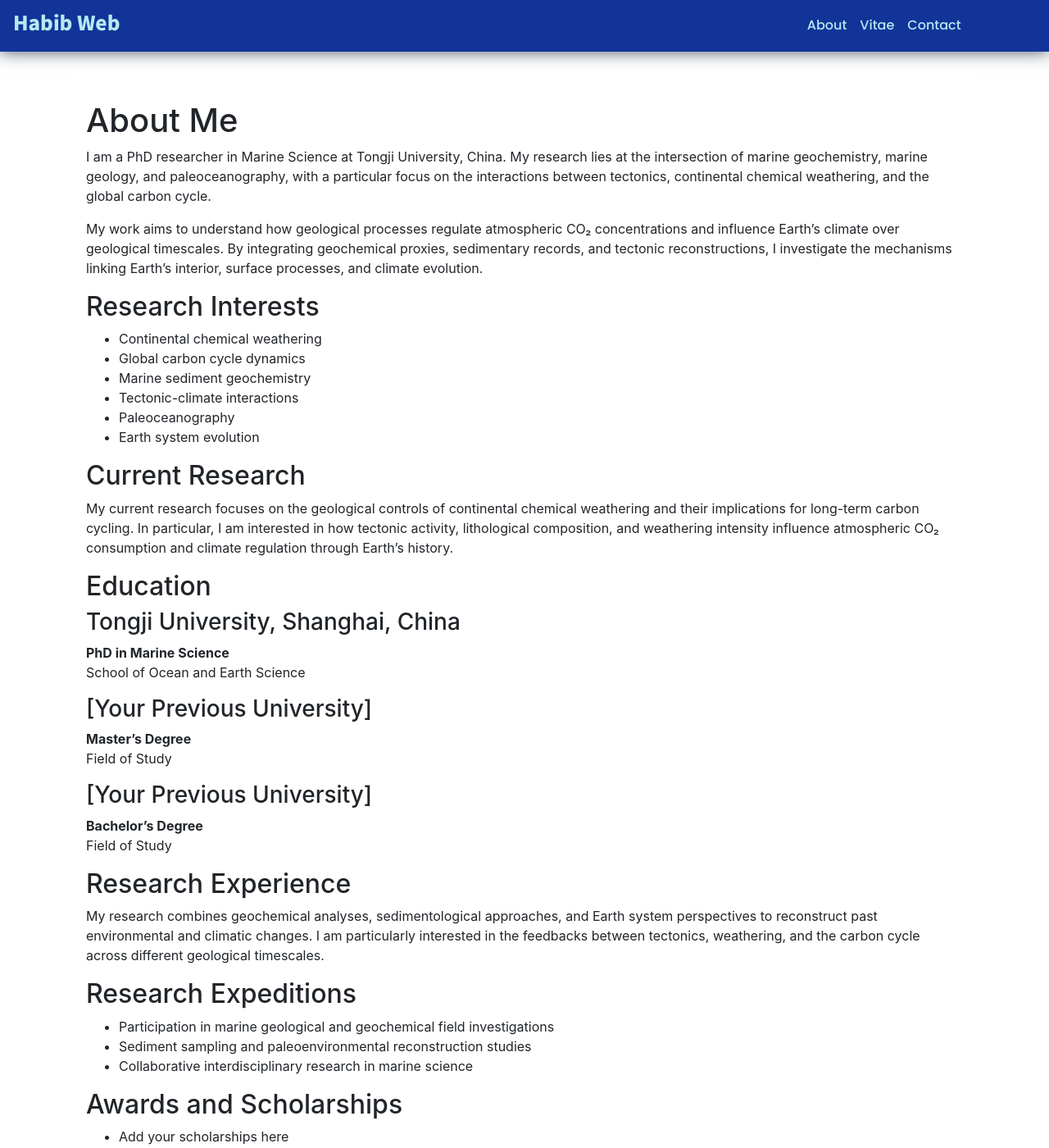
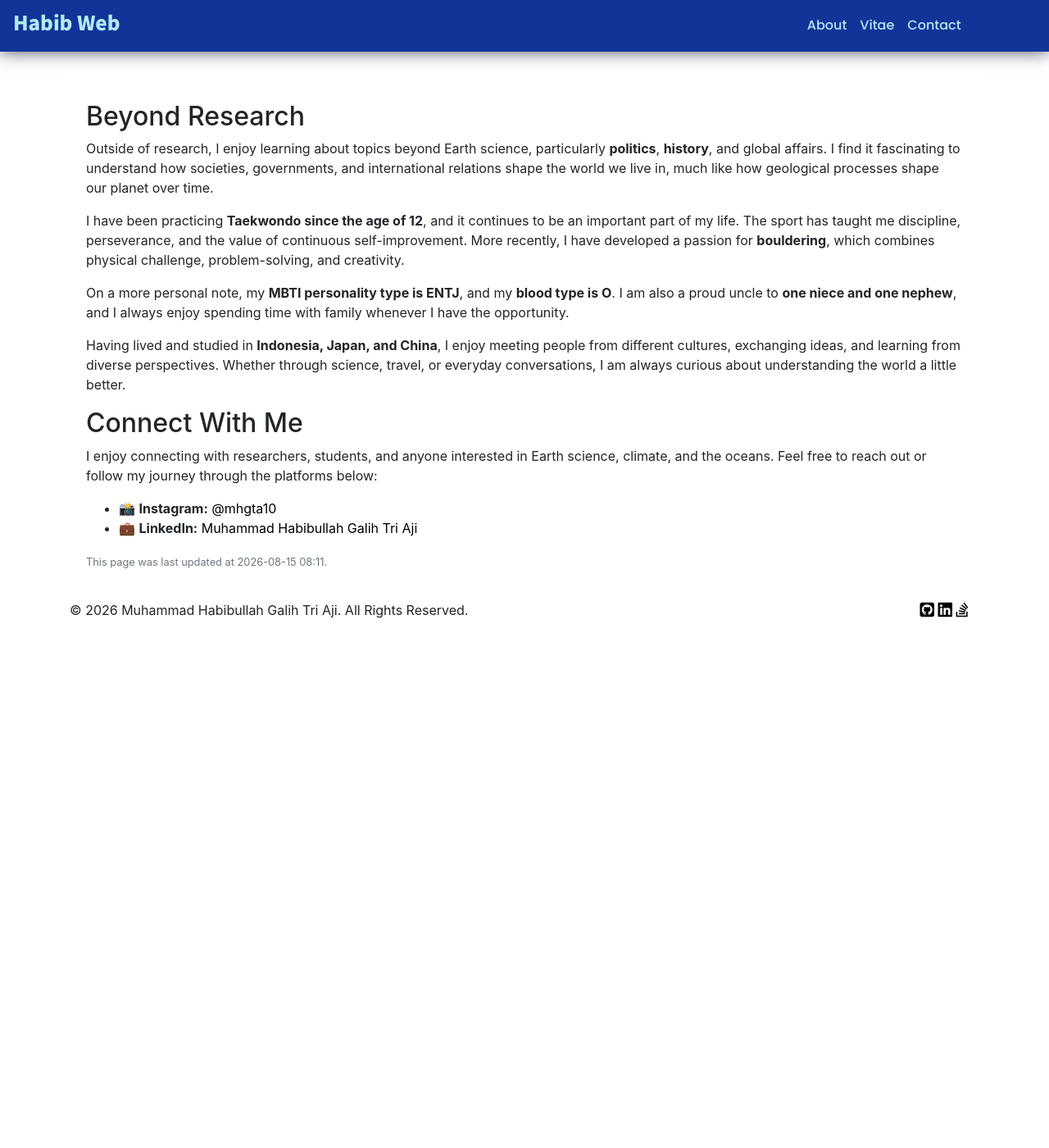
Before and after one commit to mhgta10/mhgta10.github.io, a Jekyll site: the page built from pages/about.md, in a window 1280 px wide and 1400 px high. Shown: the whole window at 82% size. Built offline with Jekyll 4.4.1, drawn with Linux system fonts in a browser that asks for light colours; nearby versions of some CDN libraries; comment, search, counter and statistics services are not loaded; some of the changed text lies outside the part shown.

Commit message:
Update about.md

```diff
--- a/pages/about.md
+++ b/pages/about.md
@@ -7,62 +7,19 @@ header-img:
 last-updated: 2026-08-15
 ---
 
-# About Me
+## Beyond Research
 
-I am a PhD researcher in Marine Science at Tongji University, China. My research lies at the intersection of marine geochemistry, marine geology, and paleoceanography, with a particular focus on the interactions between tectonics, continental chemical weathering, and the global carbon cycle.
+Outside of research, I enjoy learning about topics beyond Earth science, particularly **politics**, **history**, and global affairs. I find it fascinating to understand how societies, governments, and international relations shape the world we live in, much like how geological processes shape our planet over time.
 
-My work aims to understand how geological processes regulate atmospheric CO₂ concentrations and influence Earth's climate over geological timescales. By integrating geochemical proxies, sedimentary records, and tectonic reconstructions, I investigate the mechanisms linking Earth's interior, surface processes, and climate evolution.
+I have been practicing **Taekwondo since the age of 12**, and it continues to be an important part of my life. The sport has taught me discipline, perseverance, and the value of continuous self-improvement. More recently, I have developed a passion for **bouldering**, which combines physical challenge, problem-solving, and creativity.
 
-## Research Interests
+On a more personal note, my **MBTI personality type is ENTJ**, and my **blood type is O**. I am also a proud uncle to **one niece and one nephew**, and I always enjoy spending time with family whenever I have the opportunity.
 
-- Continental chemical weathering
-- Global carbon cycle dynamics
-- Marine sediment geochemistry
-- Tectonic-climate interactions
-- Paleoceanography
-- Earth system evolution
+Having lived and studied in **Indonesia, Japan, and China**, I enjoy meeting people from different cultures, exchanging ideas, and learning from diverse perspectives. Whether through science, travel, or everyday conversations, I am always curious about understanding the world a little better.
 
-## Current Research
+## Connect With Me
 
-My current research focuses on the geological controls of continental chemical weathering and their implications for long-term carbon cycling. In particular, I am interested in how tectonic activity, lithological composition, and weathering intensity influence atmospheric CO₂ consumption and climate regulation through Earth's history.
+I enjoy connecting with researchers, students, and anyone interested in Earth science, climate, and the oceans. Feel free to reach out or follow my journey through the platforms below:
 
-## Education
-
-### Tongji University, Shanghai, China
-**PhD in Marine Science**
-School of Ocean and Earth Science
-
-### [Your Previous University]
-**Master's Degree**
-Field of Study
-
-### [Your Previous University]
-**Bachelor's Degree**
-Field of Study
-
-## Research Experience
-
-My research combines geochemical analyses, sedimentological approaches, and Earth system perspectives to reconstruct past environmental and climatic changes. I am particularly interested in the feedbacks between tectonics, weathering, and the carbon cycle across different geological timescales.
-
-## Research Expeditions
-
-- Participation in marine geological and geochemical field investigations
-- Sediment sampling and paleoenvironmental reconstruction studies
-- Collaborative interdisciplinary research in marine science
-
-## Awards and Scholarships
-
-- Add your scholarships here
-- Add your awards here
-- Add your academic achievements here
-
-## Professional Profiles
-
-- Google Scholar
-- ORCID
-- ResearchGate
-- LinkedIn
-
-## Contact
-
-For research collaborations, academic discussions, or professional inquiries, please visit the Contact page or reach out through my academic profiles.
+- 📸 **Instagram:** [@mhgta10](https://instagram.com/mhgta10)
+- 💼 **LinkedIn:** [Muhammad Habibullah Galih Tri Aji](https://linkedin.com/in/mhgta)
```
